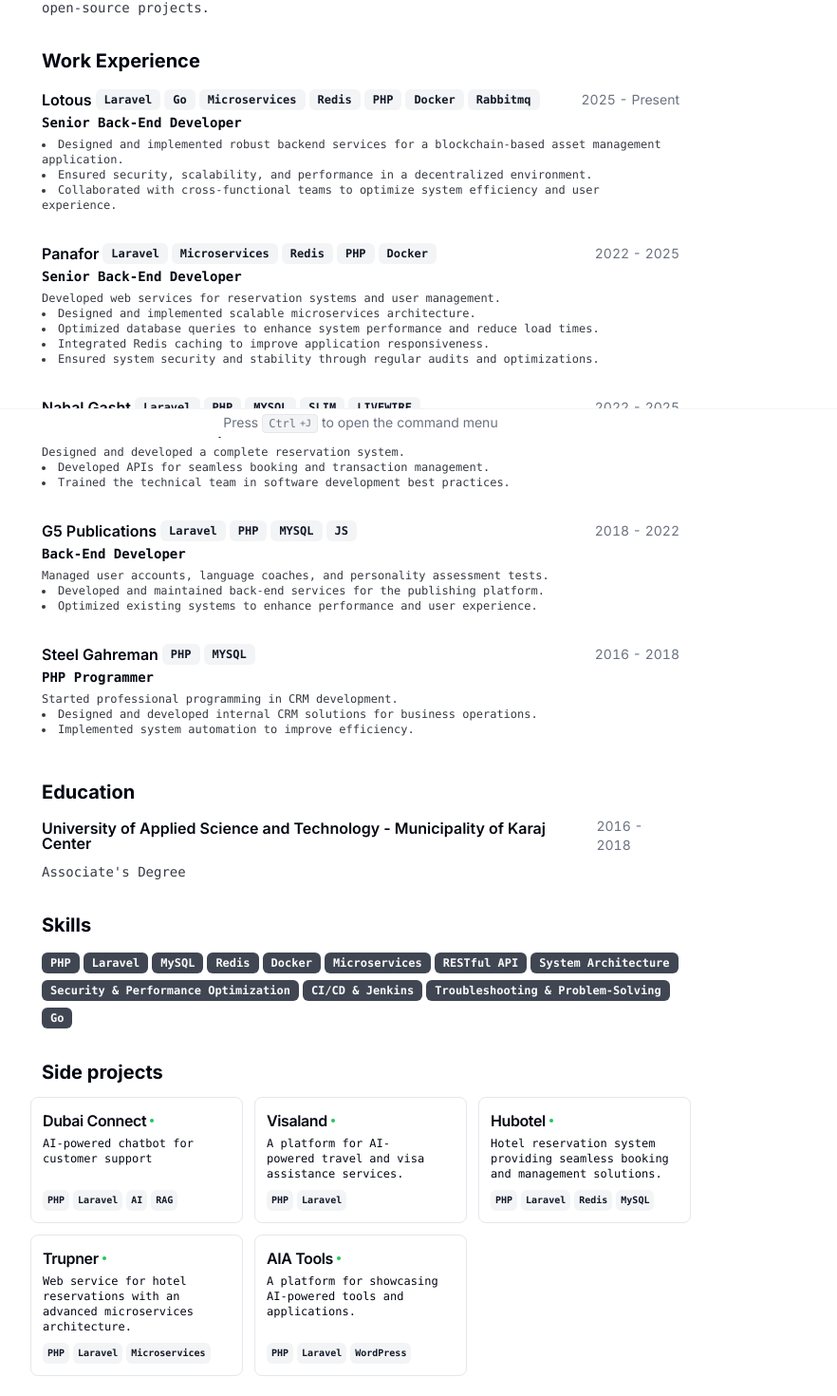
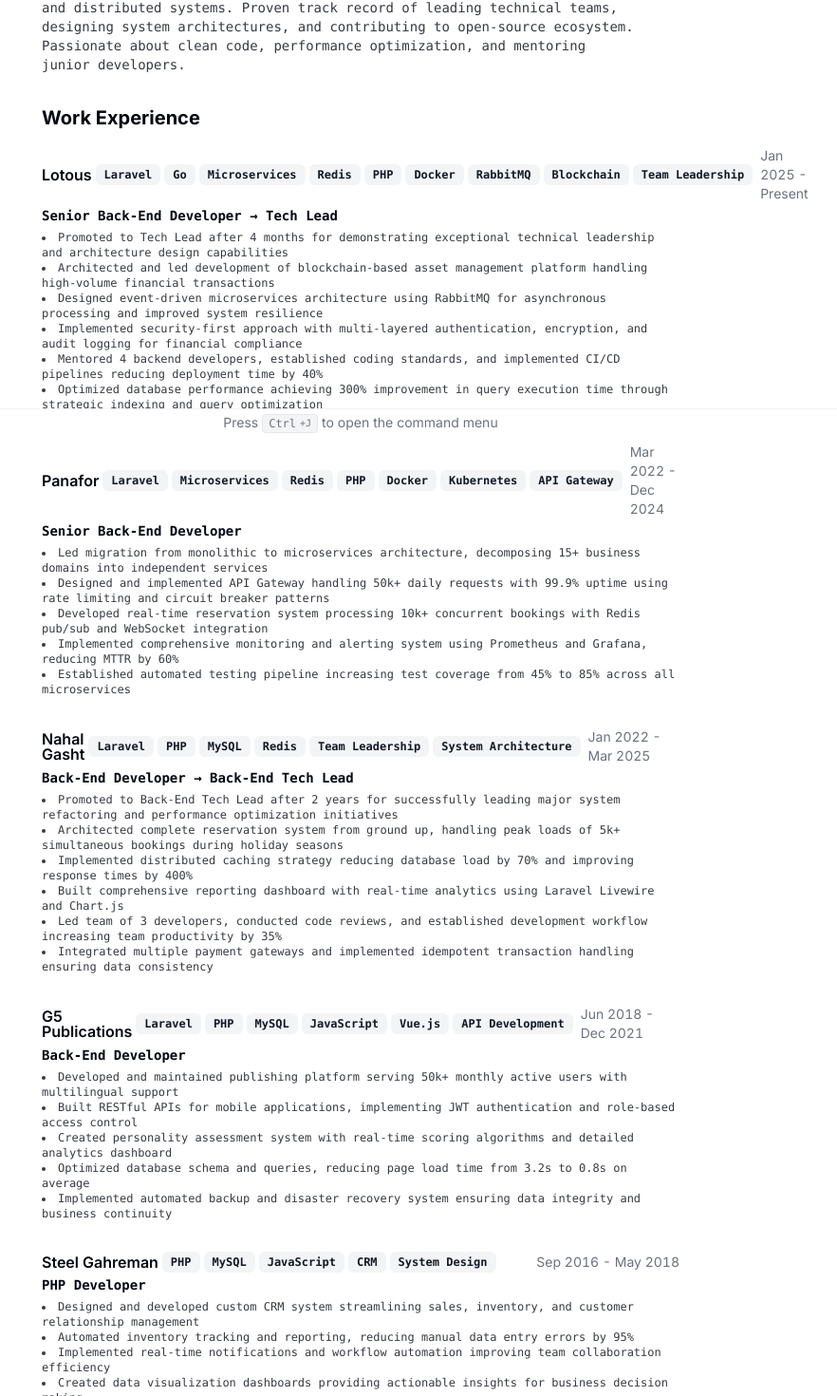
Before and after one commit to usermp/cv, a Next.js app: page / in a window 1280 px wide. Shown: the part 340-1810 px from the top of the page at 95% size, without its empty margins (260-1142 px from the left). Built offline with nearby package versions, Linux system fonts and the light colour scheme.

Commit message:
[docs] Update Work and Skills

```diff
--- a/src/data/resume-data.tsx
+++ b/src/data/resume-data.tsx
@@ -9,18 +9,20 @@ import {
 import { GitHubIcon, LinkedInIcon, XIcon } from "@/components/icons";
 
 export const RESUME_DATA = {
-  name: "Mohammad Yeganeh",
+  name: "Senior Software Engineer",
   initials: "MY",
+  fullName: "Mohammad Yeganeh",
   location: "Karaj, Iran",
   locationLink: "https://www.google.com/maps/place/karaj",
   about:
-    "Experienced Backend Developer specializing in PHP, Laravel, and scalable API architectures.",
+    "Senior Software Engineer specializing in backend development, system architecture, and open-source contributions with 8+ years of experience.",
   summary: (
     <>
-      Backend Developer with 7+ years of experience, proficient in PHP, Laravel,
-      MySQL, Redis, and microservices architecture. Passionate about building
-      high-performance web applications, optimizing database queries, and
-      contributing to open-source projects.
+      Senior Software Engineer with 8+ years of experience building scalable, high-performance applications.
+      Expert in PHP, Laravel, microservices architecture, and distributed systems.
+      Proven track record of leading technical teams, designing system architectures,
+      and contributing to open-source ecosystem. Passionate about clean code, performance optimization,
+      and mentoring junior developers.
     </>
   ),
   avatarUrl: "/image.jpeg",
@@ -45,9 +47,13 @@ export const RESUME_DATA = {
     {
       school:
         "University of Applied Science and Technology - Municipality of Karaj Center",
-      degree: "Associate's Degree",
+      degree: "Associate's Degree in Software Engineering",
       start: "2016",
       end: "2018",
+      achievements: [
+        "Graduated with honors",
+        "Focus on software development methodologies"
+      ]
     },
   ],
   work: [
@@ -61,26 +67,40 @@ export const RESUME_DATA = {
         "Redis",
         "PHP",
         "Docker",
-        "Rabbitmq",
+        "RabbitMQ",
+        "Blockchain",
+        "Team Leadership"
       ],
-      title: "Senior Back-End Developer",
+      title: "Senior Back-End Developer → Tech Lead",
       logo: ConsultlyLogo,
-      start: "2025",
+      start: "Jan 2025",
       end: null,
       description: (
         <>
           <ul className="list-inside list-disc">
             <li>
-              Designed and implemented robust backend services for a
-              blockchain-based asset management application.
+              Promoted to Tech Lead after 4 months for demonstrating exceptional
+              technical leadership and architecture design capabilities
             </li>
             <li>
-              Ensured security, scalability, and performance in a decentralized
-              environment.
+              Architected and led development of blockchain-based asset management
+              platform handling high-volume financial transactions
             </li>
             <li>
-              Collaborated with cross-functional teams to optimize system
-              efficiency and user experience.
+              Designed event-driven microservices architecture using RabbitMQ for
+              asynchronous processing and improved system resilience
+            </li>
+            <li>
+              Implemented security-first approach with multi-layered authentication,
+              encryption, and audit logging for financial compliance
+            </li>
+            <li>
+              Mentored 4 backend developers, established coding standards, and
+              implemented CI/CD pipelines reducing deployment time by 40%
+            </li>
+            <li>
+              Optimized database performance achieving 300% improvement in query
+              execution time through strategic indexing and query optimization
             </li>
           </ul>
         </>
@@ -89,28 +109,33 @@ export const RESUME_DATA = {
     {
       company: "Panafor",
       link: "https://panafor.com",
-      badges: ["Laravel", "Microservices", "Redis", "PHP", "Docker"],
+      badges: ["Laravel", "Microservices", "Redis", "PHP", "Docker", "Kubernetes", "API Gateway"],
       title: "Senior Back-End Developer",
       logo: ConsultlyLogo,
-      start: "2022",
-      end: 2025,
+      start: "Mar 2022",
+      end: "Dec 2024",
       description: (
         <>
-          Developed web services for reservation systems and user management.
           <ul className="list-inside list-disc">
             <li>
-              Designed and implemented scalable microservices architecture.
+              Led migration from monolithic to microservices architecture,
+              decomposing 15+ business domains into independent services
             </li>
             <li>
-              Optimized database queries to enhance system performance and
-              reduce load times.
+              Designed and implemented API Gateway handling 50k+ daily requests
+              with 99.9% uptime using rate limiting and circuit breaker patterns
             </li>
             <li>
-              Integrated Redis caching to improve application responsiveness.
+              Developed real-time reservation system processing 10k+ concurrent
+              bookings with Redis pub/sub and WebSocket integration
             </li>
             <li>
-              Ensured system security and stability through regular audits and
-              optimizations.
+              Implemented comprehensive monitoring and alerting system using
+              Prometheus and Grafana, reducing MTTR by 60%
+            </li>
+            <li>
+              Established automated testing pipeline increasing test coverage
+              from 45% to 85% across all microservices
             </li>
           </ul>
         </>
@@ -119,20 +144,37 @@ export const RESUME_DATA = {
     {
       company: "Nahal Gasht",
       link: "https://nahalgasht.com",
-      badges: ["Laravel", "PHP", "MYSQL", "SLIM", "LIVEWIRE"],
+      badges: ["Laravel", "PHP", "MySQL", "Redis", "Team Leadership", "System Architecture"],
       logo: ConsultlyLogo,
-      title: "Senior Back-End Developer",
-      start: "2022",
-      end: 2025,
+      title: "Back-End Developer → Back-End Tech Lead",
+      start: "Jan 2022",
+      end: "Mar 2025",
       description: (
         <>
-          Designed and developed a complete reservation system.
           <ul className="list-inside list-disc">
             <li>
-              Developed APIs for seamless booking and transaction management.
+              Promoted to Back-End Tech Lead after 2 years for successfully
+              leading major system refactoring and performance optimization initiatives
             </li>
             <li>
-              Trained the technical team in software development best practices.
+              Architected complete reservation system from ground up, handling
+              peak loads of 5k+ simultaneous bookings during holiday seasons
+            </li>
+            <li>
+              Implemented distributed caching strategy reducing database load
+              by 70% and improving response times by 400%
+            </li>
+            <li>
+              Built comprehensive reporting dashboard with real-time analytics
+              using Laravel Livewire and Chart.js
+            </li>
+            <li>
+              Led team of 3 developers, conducted code reviews, and established
+              development workflow increasing team productivity by 35%
+            </li>
+            <li>
+              Integrated multiple payment gateways and implemented idempotent
+              transaction handling ensuring data consistency
             </li>
           </ul>
         </>
@@ -141,23 +183,33 @@ export const RESUME_DATA = {
     {
       company: "G5 Publications",
       link: "https://malekig5.com",
-      badges: ["Laravel", "PHP", "MYSQL", "JS"],
+      badges: ["Laravel", "PHP", "MySQL", "JavaScript", "Vue.js", "API Development"],
       logo: ConsultlyLogo,
       title: "Back-End Developer",
-      start: "2018",
-      end: "2022",
+      start: "Jun 2018",
+      end: "Dec 2021",
       description: (
         <>
-          Managed user accounts, language coaches, and personality assessment
-          tests.
           <ul className="list-inside list-disc">
             <li>
-              Developed and maintained back-end services for the publishing
-              platform.
+              Developed and maintained publishing platform serving 50k+ monthly
+              active users with multilingual support
             </li>
             <li>
-              Optimized existing systems to enhance performance and user
-              experience.
+              Built RESTful APIs for mobile applications, implementing JWT
+              authentication and role-based access control
+            </li>
+            <li>
+              Created personality assessment system with real-time scoring
+              algorithms and detailed analytics dashboard
+            </li>
+            <li>
+              Optimized database schema and queries, reducing page load time
+              from 3.2s to 0.8s on average
+            </li>
+            <li>
+              Implemented automated backup and disaster recovery system ensuring
+              data integrity and business continuity
             </li>
           </ul>
         </>
@@ -166,45 +218,123 @@ export const RESUME_DATA = {
     {
       company: "Steel Gahreman",
       link: "https://steel-ghahreman.com",
-      badges: ["PHP", "MYSQL"],
+      badges: ["PHP", "MySQL", "JavaScript", "CRM", "System Design"],
       logo: ConsultlyLogo,
-      title: "PHP Programmer",
-      start: "2016",
-      end: "2018",
+      title: "PHP Developer",
+      start: "Sep 2016",
+      end: "May 2018",
       description: (
         <>
-          Started professional programming in CRM development.
           <ul className="list-inside list-disc">
             <li>
-              Designed and developed internal CRM solutions for business
-              operations.
+              Designed and developed custom CRM system streamlining sales,
+              inventory, and customer relationship management
             </li>
-            <li>Implemented system automation to improve efficiency.</li>
+            <li>
+              Automated inventory tracking and reporting, reducing manual
+              data entry errors by 95%
+            </li>
+            <li>
+              Implemented real-time notifications and workflow automation
+              improving team collaboration efficiency
+            </li>
+            <li>
+              Created data visualization dashboards providing actionable
+              insights for business decision making
+            </li>
           </ul>
         </>
       ),
     },
   ],
   skills: [
-    "PHP",
-    "Laravel",
-    "MySQL",
-    "Redis",
-    "Docker",
-    "Microservices",
-    "RESTful API",
-    "System Architecture",
-    "Security & Performance Optimization",
-    "CI/CD & Jenkins",
-    "Troubleshooting & Problem-Solving",
-    "Go",
+    "PHP & Laravel Ecosystem",
+    "Microservices Architecture",
+    "System Design & Architecture",
+    "Team Leadership & Mentoring",
+    "MySQL & Database Optimization",
+    "Redis & Caching Strategies",
+    "Docker & Containerization",
+    "RESTful & GraphQL APIs",
+    "Message Queues (RabbitMQ)",
+    "CI/CD Pipelines",
+    "Performance Optimization",
+    "Security Best Practices",
+    "Go (Golang)",
+    "Blockchain Fundamentals",
+    "Open Source Development",
+    "Package Development",
+    "CLI Tools Development",
+    "Code Review & Quality Assurance",
+    "Agile Methodologies",
+    "Technical Documentation"
   ],
 
   projects: [
     {
-      title: "Dubai Connect",
-      techStack: ["PHP", "Laravel", "AI", "RAG"],
-      description: "AI-powered chatbot for customer support",
+      title: "Shamin Financial Platform",
+      techStack: ["PHP", "Laravel", "Financial Systems", "Asset Management", "Banking Integration"],
+      description: "Enterprise platform for monetizing banking sector surplus assets with real-time valuation and auction systems",
+      logo: ConsultlyLogo,
+      link: {
+        label: "shamin.ir",
+        href: "https://shamin.ir/",
+      },
+    },
+    {
+      title: "Artisan API Package",
+      techStack: ["PHP", "Laravel", "Package Development", "API", "DevOps"],
+      description: "Popular Laravel package enabling remote Artisan command execution via secure API endpoints with role-based access control",
+      logo: ConsultlyLogo,
+      link: {
+        label: "github.com/usermp/artisan-api",
+        href: "https://github.com/usermp/artisan-api",
+      },
+    },
+    {
+      title: "Laravel Secure Login Package",
+      techStack: ["PHP", "Laravel", "Authentication", "OTP", "Passport", "Security"],
+      description: "Production-ready authentication package featuring multi-factor OTP verification, Laravel Passport integration, and Sentry error tracking",
+      logo: ConsultlyLogo,
+      link: {
+        label: "GitHub Repository",
+        href: "https://github.com/usermp/laravel-login-package",
+      },
+    },
+    {
+      title: "Laravel CRUD Generator",
+      techStack: ["PHP", "Laravel", "Package Development", "YAML", "Code Generation", "Productivity"],
+      description: "Developer productivity tool generating complete CRUD operations from YAML configuration including controllers, models, views, and API endpoints",
+      logo: ConsultlyLogo,
+      link: {
+        label: "GitHub Repository",
+        href: "https://github.com/usermp/laravel-crud-generator",
+      },
+    },
+    {
+      title: "Gitt - Smart Git CLI",
+      techStack: ["Shell", "CLI", "Git", "Automation", "Developer Tools"],
+      description: "Intelligent CLI tool streamlining Git workflows with commit type selection, staged file management, and automatic message formatting",
+      logo: ConsultlyLogo,
+      link: {
+        label: "github.com/usermp/gitt",
+        href: "https://github.com/usermp/gitt",
+      },
+    },
+    {
+      title: "Laravel Filter Package",
+      techStack: ["PHP", "Laravel", "Eloquent", "Filtering", "Query Builder"],
+      description: "Advanced filtering trait for Eloquent models supporting complex query parameters, relationship filtering, and search optimization",
+      logo: ConsultlyLogo,
+      link: {
+        label: "github.com/usermp/laravel-filter",
+        href: "https://github.com/usermp/laravel-filter",
+      },
+    },
+    {
+      title: "Dubai Connect AI Platform",
+      techStack: ["PHP", "Laravel", "AI", "RAG", "OpenAI", "Chatbot"],
+      description: "Enterprise AI chatbot platform utilizing Retrieval-Augmented Generation for accurate customer support with 95% query resolution rate",
       logo: ConsultlyLogo,
       link: {
         label: "dubaiconnect.ai",
@@ -212,10 +342,9 @@ export const RESUME_DATA = {
       },
     },
     {
-      title: "Visaland",
-      techStack: ["PHP", "Laravel"],
-      description:
-        "A platform for AI-powered travel and visa assistance services.",
+      title: "Visaland Travel Platform",
+      techStack: ["PHP", "Laravel", "AI Integration", "Travel Tech", "Visa Processing"],
+      description: "AI-powered travel assistance platform automating visa applications and travel planning for 50+ countries",
       logo: ConsultlyLogo,
       link: {
         label: "Visaland",
@@ -223,10 +352,9 @@ export const RESUME_DATA = {
       },
     },
     {
-      title: "Hubotel",
-      techStack: ["PHP", "Laravel", "Redis", "MySQL"],
-      description:
-        "Hotel reservation system providing seamless booking and management solutions.",
+      title: "Hubotel Reservation System",
+      techStack: ["PHP", "Laravel", "Redis", "MySQL", "Real-time", "Hospitality"],
+      description: "High-performance hotel management system processing 15k+ daily reservations with real-time availability and dynamic pricing",
       logo: ConsultlyLogo,
       link: {
         label: "Hubotel",
@@ -234,10 +362,9 @@ export const RESUME_DATA = {
       },
     },
     {
-      title: "Trupner",
-      techStack: ["PHP", "Laravel", "Microservices"],
-      description:
-        "Web service for hotel reservations with an advanced microservices architecture.",
+      title: "Trupner Microservices Platform",
+      techStack: ["PHP", "Laravel", "Microservices", "Docker", "API Gateway", "Event-driven"],
+      description: "Distributed hotel reservation platform built on event-driven microservices architecture with horizontal scalability",
       logo: ConsultlyLogo,
       link: {
         label: "Trupner",
@@ -245,10 +372,9 @@ export const RESUME_DATA = {
       },
     },
     {
-      title: "AIA Tools",
-      techStack: ["PHP", "Laravel", "WordPress"],
-      description:
-        "A platform for showcasing AI-powered tools and applications.",
+      title: "AIA Tools Platform",
+      techStack: ["PHP", "Laravel", "WordPress", "AI Tools", "Content Management"],
+      description: "Curated platform showcasing 500+ AI tools with user reviews, comparisons, and integration guides",
       logo: ConsultlyLogo,
       link: {
         label: "AIA Tools",
```
